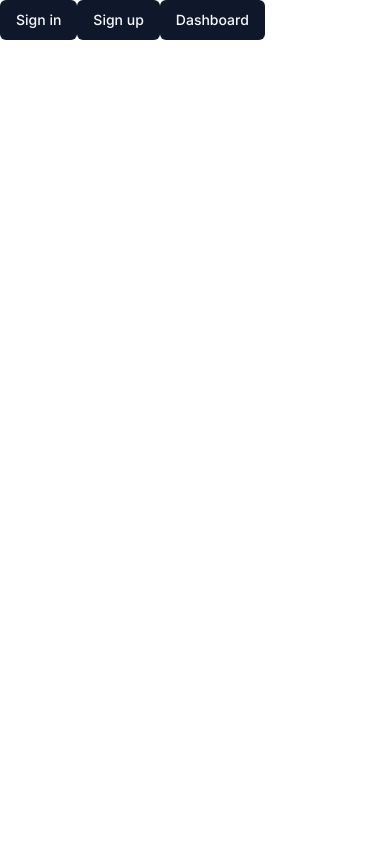
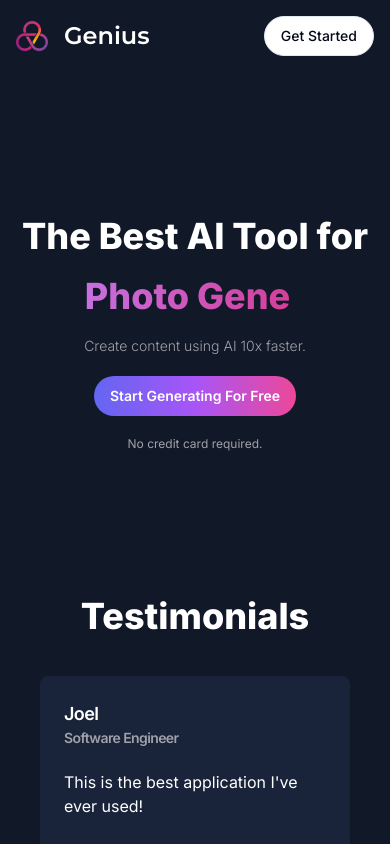
Before and after one commit to Sparrowan/nextjs-ai-saas, a Next.js app: page / in a window 390 px wide. Built offline with nearby package versions, Linux system fonts and the light colour scheme; no server answers.

Commit message:
Completed landing page design

```diff
--- /dev/null
+++ b/app/(landing)/layout.tsx
@@ -0,0 +1,15 @@
+const LandingLayout = ({
+    children
+}: {
+    children: React.ReactNode;
+}) => {
+    return (
+        <main className="h-full bg-[#111827] overflow-auto">
+            <div className="mx-auto max-w-screen-xl h-full w-full">
+                {children}
+            </div>
+        </main>
+    );
+}
+
+export default LandingLayout;
--- a/app/(landing)/page.tsx
+++ b/app/(landing)/page.tsx
@@ -1,19 +1,15 @@
-import { Button } from '@/components/ui/button'
-import Image from 'next/image'
-import Link from 'next/link'
+import { LandingNavbar } from "@/components/landing-navbar";
+import { LandingHero } from "@/components/landing-hero";
+import { LandingContent } from "@/components/landing-content";
 
-export default function Home() {
+const LandingPage = () => {
   return (
-    <div>
-      <Link href="/sign-in">
-      <Button >Sign in</Button>
-      </Link>
-      <Link href="/sign-un">
-      <Button >Sign up</Button>
-      </Link>
-      <Link href="/dashboard">
-      <Button >Dashboard</Button>
-      </Link>
+    <div className="h-full ">
+      <LandingNavbar />
+      <LandingHero />
+      <LandingContent />
     </div>
-  )
+   );
 }
+
+export default LandingPage;
--- /dev/null
+++ b/components/landing-content.tsx
@@ -0,0 +1,55 @@
+"use client";
+
+import { Card, CardContent, CardHeader, CardTitle } from "@/components/ui/card";
+
+const testimonials = [
+    {
+        name: "Joel",
+        avatar: "J",
+        title: "Software Engineer",
+        description: "This is the best application I've ever used!",
+    },
+    {
+        name: "Antonio",
+        avatar: "A",
+        title: "Designer",
+        description: "I use this daily for generating new photos!",
+    },
+    {
+        name: "Mark",
+        avatar: "M",
+        title: "CEO",
+        description: "This app has changed my life, cannot imagine working without it!",
+    },
+    {
+        name: "Mary",
+        avatar: "M",
+        title: "CFO",
+        description: "The best in class, definitely worth the premium subscription!",
+    },
+];
+
+export const LandingContent = () => {
+    return (
+        <div className="px-10 pb-20">
+            <h2 className="text-center text-4xl text-white font-extrabold mb-10">Testimonials</h2>
+            <div className="grid grid-cols-1 sm:grid-cols-2 md:grid-cols-3 lg:grid-cols-4 gap-4">
+                {testimonials.map((item) => (
+                    <Card key={item.description} className="bg-[#192339] border-none text-white">
+                        <CardHeader>
+                            <CardTitle className="flex items-center gap-x-2">
+                                <div>
+                                    <p className="text-lg">{item.name}</p>
+                                    <p className="text-zinc-400 text-sm">{item.title}</p>
+                                </div>
+                            </CardTitle>
+                            <CardContent className="pt-4 px-0">
+                                {item.description}
+                            </CardContent>
+                        </CardHeader>
+                    </Card>
+                ))}
+            </div>
+        </div>
+    )
+}
--- /dev/null
+++ b/components/landing-hero.tsx
@@ -0,0 +1,46 @@
+"use client";
+
+import TypewriterComponent from "typewriter-effect";
+import Link from "next/link";
+import { useAuth } from "@clerk/nextjs";
+
+import { Button } from "@/components/ui/button";
+
+export const LandingHero = () => {
+    const { isSignedIn } = useAuth();
+
+    return (
+        <div className="text-white font-bold py-36 text-center space-y-5">
+            <div className="text-4xl sm:text-5xl md:text-6xl lg:text-7xl space-y-5 font-extrabold">
+                <h1>The Best AI Tool for</h1>
+                <div className="text-transparent bg-clip-text bg-gradient-to-r from-purple-400 to-pink-600">
+                    <TypewriterComponent
+                        options={{
+                            strings: [
+                                "Chatbot.",
+                                "Photo Generation.",
+                                "Blog Writing.",
+                                "Mail Writing."
+                            ],
+                            autoStart: true,
+                            loop: true,
+                        }}
+                    />
+                </div>
+            </div>
+            <div className="text-sm md:text-xl font-light text-zinc-400">
+                Create content using AI 10x faster.
+            </div>
+            <div>
+                <Link href={isSignedIn ? "/dashboard" : "/sign-up"}>
+                    <Button variant="premium" className="md:text-lg p-4 md:p-6 rounded-full font-semibold">
+                        Start Generating For Free
+                    </Button>
+                </Link>
+            </div>
+            <div className="text-zinc-400 text-xs md:text-sm font-normal">
+                No credit card required.
+            </div>
+        </div>
+    );
+};
--- /dev/null
+++ b/components/landing-navbar.tsx
@@ -0,0 +1,35 @@
+"use client";
+
+import { Montserrat } from "next/font/google";
+import Image from "next/image"
+import Link from "next/link"
+import { useAuth } from "@clerk/nextjs";
+
+import { cn } from "@/lib/utils";
+import { Button } from "@/components/ui/button";
+
+const font = Montserrat({ weight: '600', subsets: ['latin'] });
+
+export const LandingNavbar = () => {
+    const { isSignedIn } = useAuth();
+
+    return (
+        <nav className="p-4 bg-transparent flex items-center justify-between">
+            <Link href="/" className="flex items-center">
+                <div className="relative h-8 w-8 mr-4">
+                    <Image fill alt="Logo" src="/logo.png" />
+                </div>
+                <h1 className={cn("text-2xl font-bold text-white", font.className)}>
+                    Genius
+                </h1>
+            </Link>
+            <div className="flex items-center gap-x-2">
+                <Link href={isSignedIn ? "/dashboard" : "/sign-up"}>
+                    <Button variant="outline" className="rounded-full">
+                        Get Started
+                    </Button>
+                </Link>
+            </div>
+        </nav>
+    )
+}
--- a/components/ui/button.tsx
+++ b/components/ui/button.tsx
@@ -18,6 +18,7 @@ const buttonVariants = cva(
           "bg-secondary text-secondary-foreground hover:bg-secondary/80",
         ghost: "hover:bg-accent hover:text-accent-foreground",
         link: "text-primary underline-offset-4 hover:underline",
+        premium: "bg-gradient-to-r from-indigo-500 via-purple-500 to-pink-500 text-white border-0",
       },
       size: {
         default: "h-10 px-4 py-2",
@@ -35,7 +36,7 @@ const buttonVariants = cva(
 
 export interface ButtonProps
   extends React.ButtonHTMLAttributes<HTMLButtonElement>,
-  VariantProps<typeof buttonVariants> {
+    VariantProps<typeof buttonVariants> {
   asChild?: boolean
 }
 
--- a/package.json
+++ b/package.json
@@ -37,6 +37,7 @@
     "tailwindcss": "3.3.3",
     "tailwindcss-animate": "^1.0.6",
     "typescript": "5.1.6",
+    "typewriter-effect": "^2.20.1",
     "zod": "^3.21.4"
   }
 }
```
Also changed, not shown: 1 other file (tests, documents, lock files or other folders).
